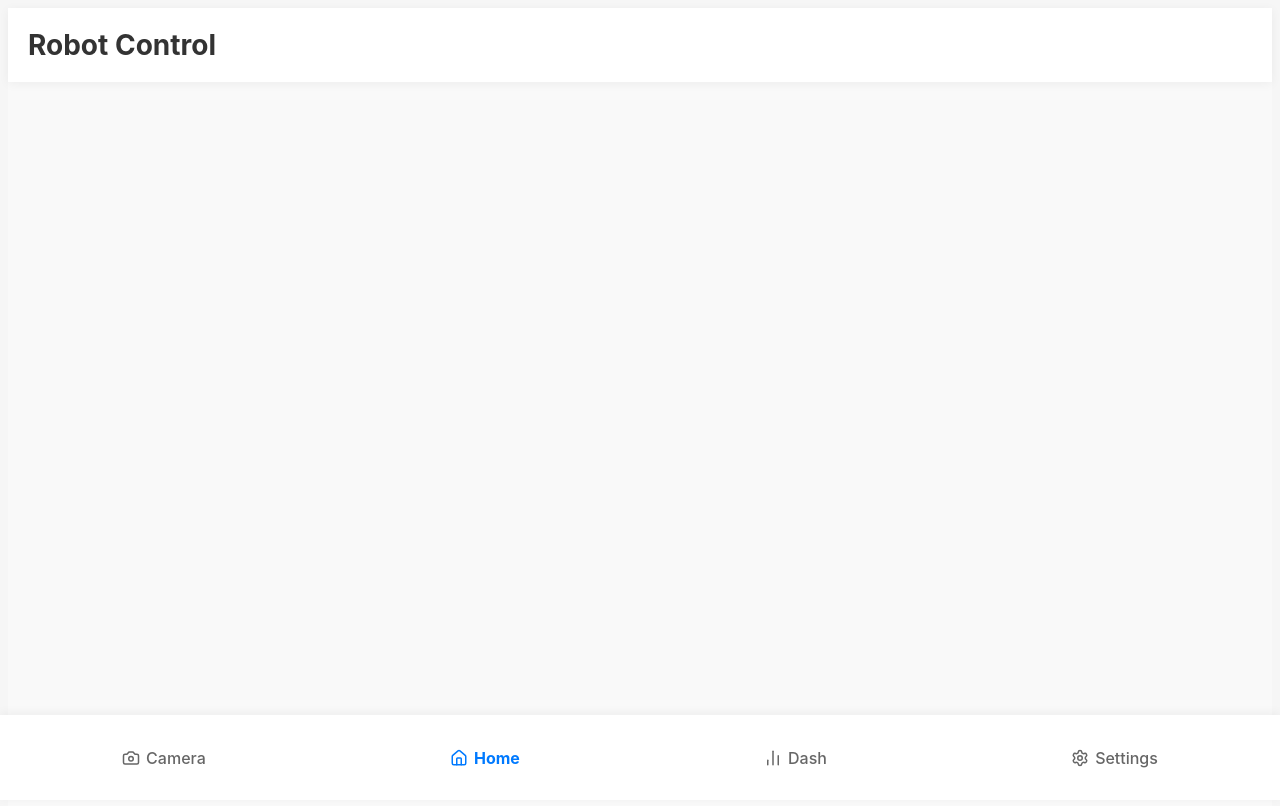
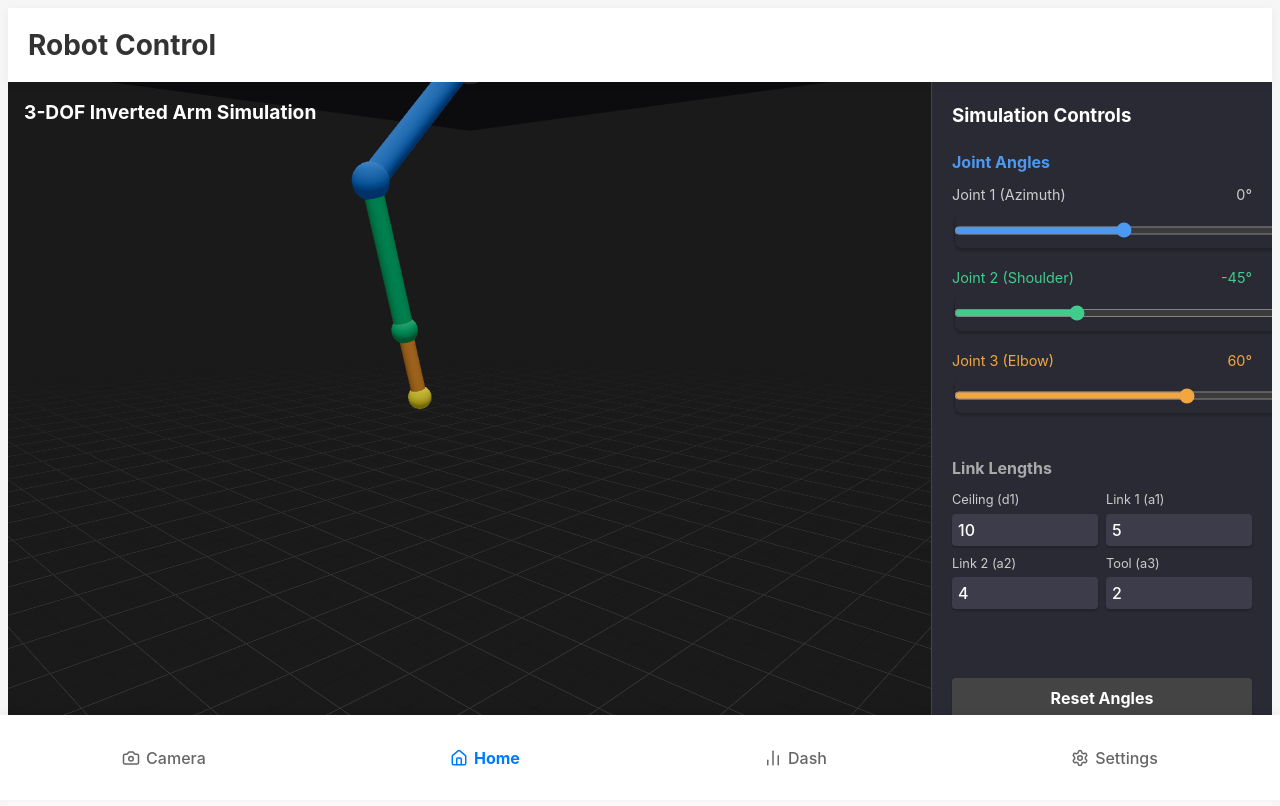
Before and after one commit to SphinxK/Fusion_Hackathon, a React (Vite) app in the folder fusionhack-app/: page / in a window 1280 px wide. Both pictures are taken after a click on the button "Home". Shown: the top 806 px of the page. Built offline with nearby package versions, Linux system fonts and the light colour scheme; no server answers.

Commit message:
Home page done

```diff
--- a/fusionhack-app/package.json
+++ b/fusionhack-app/package.json
@@ -11,11 +11,14 @@
     "start": "npm run tauri dev"
   },
   "dependencies": {
+    "@react-three/drei": "^10.7.7",
+    "@react-three/fiber": "^9.5.0",
     "@tauri-apps/api": "^2",
     "@tauri-apps/plugin-opener": "^2",
     "lucide-react": "^1.7.0",
     "react": "^19.1.0",
-    "react-dom": "^19.1.0"
+    "react-dom": "^19.1.0",
+    "three": "^0.183.2"
   },
   "devDependencies": {
     "@tauri-apps/cli": "^2",
--- a/fusionhack-app/src/App.jsx
+++ b/fusionhack-app/src/App.jsx
@@ -3,10 +3,96 @@ import { invoke } from "@tauri-apps/api/core";
 import reactLogo from "./assets/react.svg";
 import { Search, Wrench, AlertTriangle, Camera, Home, BarChart2, Settings } from "lucide-react";
 import CameraPage from "./camera";
+import ArmSimulation from "./ArmSimulation";
 import "./App.css";
 
 // 1. We move the Tauri boilerplate into the HomePage so it doesn't clutter the other tabs!
-const HomePage = () => {};
+const HomePage = () => {
+  const [az, setAz] = useState(0);
+  const [th2, setTh2] = useState(-45);
+  const [th3, setTh3] = useState(60);
+  const [d1, setD1] = useState(10);
+  const [a1, setA1] = useState(5);
+  const [a2, setA2] = useState(4);
+  const [a3, setA3] = useState(2);
+
+  return (
+    <div style={{ display: 'flex', height: '100%', width: '100%' }}>
+      {/* 3D Visualizer Container */}
+      <div style={{ flex: 1, backgroundColor: '#1a1a1a', position: 'relative' }}>
+          <ArmSimulation
+            az={az} th2={th2} th3={th3}
+            d1={d1} a1={a1} a2={a2} a3={a3}
+          />
+          <div style={{ position: 'absolute', top: 16, left: 16, color: '#fff', fontSize: '1.2rem', fontWeight: 'bold' }}>
+            3-DOF Inverted Arm Simulation
+          </div>
+      </div>
+
+      {/* Control Panel */}
+      <div style={{ width: '300px', backgroundColor: '#2a2a35', padding: '20px', overflowY: 'auto', borderLeft: '1px solid #444', display: 'flex', flexDirection: 'column' }}>
+         <h3 style={{ marginTop: 0, marginBottom: '20px', color: '#fff' }}>Simulation Controls</h3>
+
+         <div style={{ marginBottom: '24px' }}>
+            <h4 style={{ color: '#4c99f2', margin: '0 0 10px 0' }}>Joint Angles</h4>
+            <div style={{ marginBottom: '12px' }}>
+              <div style={{ display: 'flex', justifyContent: 'space-between', color: '#ccc', fontSize: '0.9rem', marginBottom: '4px' }}>
+                <label>Joint 1 (Azimuth)</label>
+                <span>{az}°</span>
+              </div>
+              <input type="range" className="slider slider-blue" min="-180" max="180" value={az} onChange={(e) => setAz(Number(e.target.value))} style={{ width: '100%', accentColor: '#4c99f2' }} />
+            </div>
+            <div style={{ marginBottom: '12px' }}>
+              <div style={{ display: 'flex', justifyContent: 'space-between', color: '#40cc8c', fontSize: '0.9rem', marginBottom: '4px' }}>
+                <label>Joint 2 (Shoulder)</label>
+                <span>{th2}°</span>
+              </div>
+              <input type="range" className="slider slider-green" min="-135" max="135" value={th2} onChange={(e) => setTh2(Number(e.target.value))} style={{ width: '100%', accentColor: '#40cc8c' }} />
+            </div>
+            <div style={{ marginBottom: '12px' }}>
+              <div style={{ display: 'flex', justifyContent: 'space-between', color: '#f2a640', fontSize: '0.9rem', marginBottom: '4px' }}>
+                <label>Joint 3 (Elbow)</label>
+                <span>{th3}°</span>
+              </div>
+              <input type="range" className="slider slider-orange" min="-135" max="135" value={th3} onChange={(e) => setTh3(Number(e.target.value))} style={{ width: '100%', accentColor: '#f2a640' }} />
+            </div>
+         </div>
+
+         <div style={{ marginBottom: '24px' }}>
+            <h4 style={{ color: '#aaa', margin: '0 0 10px 0' }}>Link Lengths</h4>
+            <div style={{ display: 'grid', gridTemplateColumns: '1fr 1fr', gap: '8px' }}>
+              <div>
+                <label style={{ display: 'block', color: '#ccc', fontSize: '0.8rem', marginBottom: '4px' }}>Ceiling (d1)</label>
+                <input type="number" value={d1} onChange={(e) => setD1(Number(e.target.value))} style={{ width: '100%', padding: '6px', background: '#3c3c4a', color: '#fff', border: 'none', borderRadius: '4px', boxSizing: 'border-box' }} />
+              </div>
+              <div>
+                <label style={{ display: 'block', color: '#ccc', fontSize: '0.8rem', marginBottom: '4px' }}>Link 1 (a1)</label>
+                <input type="number" value={a1} onChange={(e) => setA1(Number(e.target.value))} style={{ width: '100%', padding: '6px', background: '#3c3c4a', color: '#fff', border: 'none', borderRadius: '4px', boxSizing: 'border-box' }} />
+              </div>
+              <div>
+                <label style={{ display: 'block', color: '#ccc', fontSize: '0.8rem', marginBottom: '4px' }}>Link 2 (a2)</label>
+                <input type="number" value={a2} onChange={(e) => setA2(Number(e.target.value))} style={{ width: '100%', padding: '6px', background: '#3c3c4a', color: '#fff', border: 'none', borderRadius: '4px', boxSizing: 'border-box' }} />
+              </div>
+              <div>
+                <label style={{ display: 'block', color: '#ccc', fontSize: '0.8rem', marginBottom: '4px' }}>Tool (a3)</label>
+                <input type="number" value={a3} onChange={(e) => setA3(Number(e.target.value))} style={{ width: '100%', padding: '6px', background: '#3c3c4a', color: '#fff', border: 'none', borderRadius: '4px', boxSizing: 'border-box' }} />
+              </div>
+            </div>
+         </div>
+
+         <div style={{ flexGrow: 1 }} />
+         <button
+            style={{ width: '100%', padding: '10px', background: '#444', color: '#fff', border: 'none', borderRadius: '4px', cursor: 'pointer', transition: 'background 0.2s', fontWeight: 'bold' }}
+            onMouseOver={(e) => e.target.style.background = '#555'}
+            onMouseOut={(e) => e.target.style.background = '#444'}
+            onClick={() => { setAz(0); setTh2(-45); setTh3(60); }}
+         >
+           Reset Angles
+         </button>
+      </div>
+    </div>
+  );
+};
 
 // 2. Simple placeholder components
 const DashboardPage = ({ robotMode, setRobotMode, isInspecting }) => (
--- /dev/null
+++ b/fusionhack-app/src/ArmSimulation.jsx
@@ -0,0 +1,108 @@
+import React from 'react';
+import { Canvas } from '@react-three/fiber';
+import { OrbitControls, Sphere, Cylinder, Grid } from '@react-three/drei';
+
+export default function ArmSimulation({
+  az = 0,
+  th2 = -45,
+  th3 = 60,
+  d1 = 10,
+  a1 = 5,
+  a2 = 4,
+  a3 = 2
+}) {
+  const azRad = az * Math.PI / 180;
+  const th2Rad = th2 * Math.PI / 180;
+  const th3Rad = th3 * Math.PI / 180;
+
+  // Reach and radius calculations using MATLAB equivalent logic
+  const reach = a1 + a2 + a3;
+  const base_r = 0.038 * reach;
+
+  const tube1_r = base_r * 0.82;
+  const tube2_r = base_r * 0.62;
+  const tube3_r = tube2_r * 0.8;
+
+  const colors = {
+    base: '#737380',
+    link1: '#4c99f2',  // equivalent to [0.30 0.60 0.95]
+    link2: '#40cc8c',  // equivalent to [0.25 0.80 0.55]
+    link3: '#f2a640',  // equivalent to [0.95 0.65 0.25]
+    joint: '#8c8c8c'
+  };
+
+  return (
+    <Canvas camera={{ position: [reach * 1.5, d1 / 2, reach * 1.5], fov: 45 }}>
+      <ambientLight intensity={0.5} />
+      <directionalLight position={[10, 20, 10]} intensity={1} />
+      <directionalLight position={[-10, 20, -10]} intensity={0.5} />
+
+      {/* Floor Grid for reference */}
+      <Grid infiniteGrid fadeDistance={reach * 3} position={[0, 0, 0]} sectionColor="#444" cellColor="#222" />
+
+      {/* Ceiling Plane */}
+      <mesh position={[0, d1, 0]} rotation={[Math.PI/2, 0, 0]}>
+         <planeGeometry args={[reach * 2, reach * 2]} />
+         <meshStandardMaterial color="#383842" side={2} transparent opacity={0.6} />
+      </mesh>
+
+      <OrbitControls makeDefault />
+
+      {/* Mount Point (Ceiling) */}
+      <group position={[0, d1, 0]}>
+        {/* Base bracket/mount */}
+        <Cylinder args={[base_r * 1.5, base_r * 1.5, base_r, 32]} position={[0, base_r/2, 0]}>
+           <meshStandardMaterial color={colors.base} />
+        </Cylinder>
+
+        {/* Joint 1 (Azimuth) */}
+        <group rotation={[0, azRad, 0]}>
+          {/* Base sphere */}
+          <Sphere args={[base_r * 1.8, 32, 32]} position={[0, 0, 0]}>
+            <meshStandardMaterial color={colors.joint} />
+          </Sphere>
+
+          {/* Joint 2 (Shoulder Pitch) */}
+          <group rotation={[th2Rad, 0, 0]}>
+            {/* Link 1 extends down */}
+            <Cylinder args={[tube1_r, tube1_r, a1, 32]} position={[0, -a1/2, 0]}>
+              <meshStandardMaterial color={colors.link1} />
+            </Cylinder>
+
+            {/* End of Link 1 - Joint 3 (Elbow) */}
+            <group position={[0, -a1, 0]}>
+              <Sphere args={[tube1_r * 1.4, 32, 32]}>
+                <meshStandardMaterial color={colors.link1} />
+              </Sphere>
+
+              {/* Elbow Pitch */}
+              <group rotation={[th3Rad, 0, 0]}>
+                {/* Link 2 */}
+                <Cylinder args={[tube2_r, tube2_r, a2, 32]} position={[0, -a2/2, 0]}>
+                  <meshStandardMaterial color={colors.link2} />
+                </Cylinder>
+
+                {/* End of Link 2 - Tool Mount */}
+                <group position={[0, -a2, 0]}>
+                  <Sphere args={[tube2_r * 1.4, 32, 32]}>
+                     <meshStandardMaterial color={colors.link2} />
+                  </Sphere>
+
+                  {/* Link 3 (Tool) */}
+                  <Cylinder args={[tube3_r, tube3_r, a3, 32]} position={[0, -a3/2, 0]}>
+                    <meshStandardMaterial color={colors.link3} />
+                  </Cylinder>
+
+                  {/* End Effector Marker */}
+                  <Sphere args={[tube3_r * 1.6, 32, 32]} position={[0, -a3, 0]}>
+                     <meshStandardMaterial color="#ffea33" />
+                  </Sphere>
+                </group>
+              </group>
+            </group>
+          </group>
+        </group>
+      </group>
+    </Canvas>
+  );
+}
```
Also changed, not shown: 1 other file (tests, documents, lock files or other folders).
